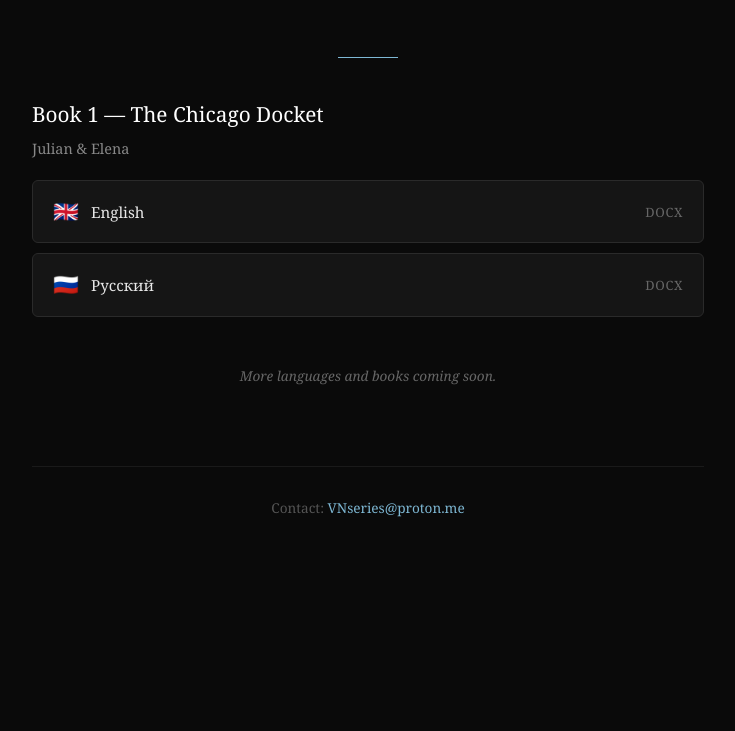
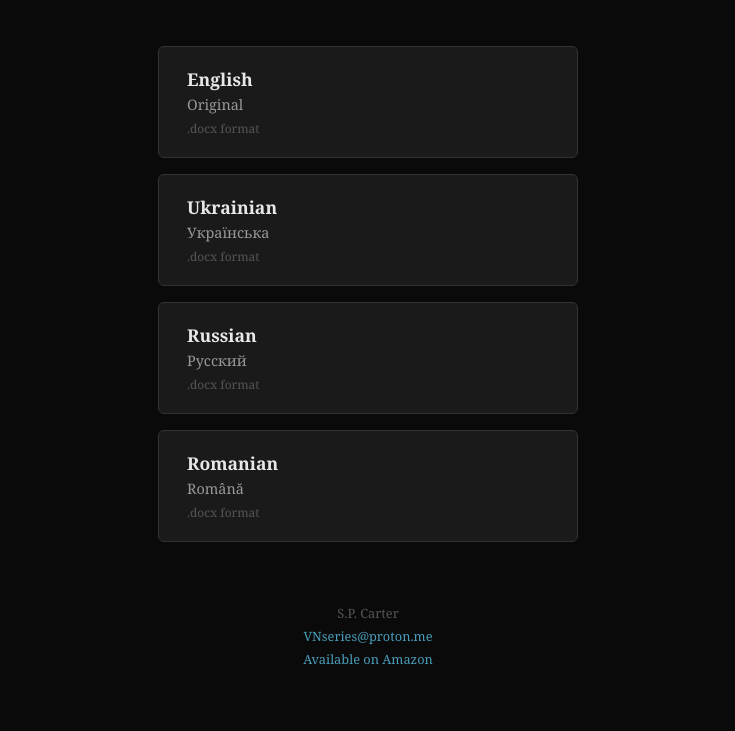
Before and after one commit to VNseries/Velvet-Noir, a plain HTML site: page index.html in a window 1280 px wide. Shown: the part 201-932 px from the top of the page, without its empty margins (272-1007 px from the left). Before the commit the page ends 800 px from the top, so only its background shows below. Drawn offline with Linux system fonts and the light colour scheme.

Commit message:
Add files via upload

```diff
--- a/index.html
+++ b/index.html
@@ -3,194 +3,122 @@
 <head>
     <meta charset="UTF-8">
     <meta name="viewport" content="width=device-width, initial-scale=1.0">
-    <title>The Chicago Docket — S.P. Carter</title>
+    <title>The Chicago Docket — Translations</title>
     <style>
         * { margin: 0; padding: 0; box-sizing: border-box; }
-
         body {
-            font-family: 'Georgia', serif;
+            font-family: Georgia, serif;
             background: #0a0a0a;
             color: #e8e8e8;
             min-height: 100vh;
-            line-height: 1.6;
+            display: flex;
+            flex-direction: column;
+            align-items: center;
+            padding: 60px 20px;
         }
-
-        .container {
-            max-width: 720px;
-            margin: 0 auto;
-            padding: 60px 24px;
+        h1 {
+            font-size: 2.2rem;
+            letter-spacing: 0.05em;
+            margin-bottom: 8px;
+            color: #ffffff;
         }
-
-        .header {
-            text-align: center;
-            margin-bottom: 60px;
-        }
-
-        .header h1 {
-            font-size: 2.4rem;
-            font-weight: normal;
-            letter-spacing: 0.02em;
-            color: #ffffff;
-            margin-bottom: 8px;
-        }
-
-        .header .subtitle {
-            font-size: 1.1rem;
-            color: #7eb8d4;
+        .subtitle {
+            font-size: 1rem;
+            color: #888;
+            margin-bottom: 50px;
             font-style: italic;
         }
-
-        .header .author {
-            margin-top: 16px;
-            font-size: 0.95rem;
-            color: #888;
-            letter-spacing: 0.05em;
+        .series {
+            font-size: 0.85rem;
+            color: #666;
+            margin-bottom: 40px;
+            letter-spacing: 0.1em;
             text-transform: uppercase;
         }
-
-        .divider {
-            width: 60px;
-            height: 1px;
-            background: #7eb8d4;
-            margin: 40px auto;
+        .downloads {
+            display: grid;
+            grid-template-columns: 1fr;
+            gap: 16px;
+            width: 100%;
+            max-width: 420px;
         }
-
-        .book-section {
-            margin-bottom: 48px;
-        }
-
-        .book-section h2 {
-            font-size: 1.3rem;
-            font-weight: normal;
-            color: #ffffff;
-            margin-bottom: 6px;
-        }
-
-        .book-section .book-subtitle {
-            font-size: 0.9rem;
-            color: #888;
-            margin-bottom: 20px;
-        }
-
-        .downloads {
-            display: flex;
-            flex-direction: column;
-            gap: 10px;
-        }
-
         .download-link {
-            display: flex;
-            align-items: center;
-            justify-content: space-between;
-            padding: 14px 20px;
-            background: #151515;
-            border: 1px solid #2a2a2a;
+            display: block;
+            padding: 20px 28px;
+            background: #1a1a1a;
+            border: 1px solid #333;
             border-radius: 6px;
             text-decoration: none;
             color: #e8e8e8;
-            transition: border-color 0.2s, background 0.2s;
+            transition: all 0.2s ease;
         }
-
         .download-link:hover {
-            border-color: #7eb8d4;
-            background: #1a1a1a;
+            background: #222;
+            border-color: #4a9ebb;
+            transform: translateY(-1px);
         }
-
-        .download-link .label {
-            display: flex;
-            align-items: center;
-            gap: 12px;
+        .lang-name {
+            font-size: 1.1rem;
+            font-weight: bold;
+            margin-bottom: 4px;
         }
-
-        .download-link .flag {
-            font-size: 1.3rem;
+        .lang-native {
+            font-size: 0.9rem;
+            color: #999;
         }
-
-        .download-link .lang {
-            font-size: 0.95rem;
+        .file-info {
+            font-size: 0.75rem;
+            color: #555;
+            margin-top: 6px;
         }
-
-        .download-link .format {
+        .footer {
+            margin-top: 60px;
+            text-align: center;
+            color: #555;
             font-size: 0.8rem;
-            color: #666;
-            text-transform: uppercase;
-            letter-spacing: 0.05em;
+            line-height: 1.8;
         }
-
-        .footer {
-            text-align: center;
-            margin-top: 80px;
-            padding-top: 30px;
-            border-top: 1px solid #1a1a1a;
-        }
-
-        .footer p {
-            font-size: 0.85rem;
-            color: #555;
-        }
-
         .footer a {
-            color: #7eb8d4;
+            color: #4a9ebb;
             text-decoration: none;
         }
-
         .footer a:hover {
             text-decoration: underline;
-        }
-
-        .note {
-            text-align: center;
-            font-size: 0.85rem;
-            color: #666;
-            font-style: italic;
-            margin-top: 40px;
-        }
-
-        @media (max-width: 480px) {
-            .header h1 { font-size: 1.8rem; }
-            .container { padding: 40px 16px; }
         }
     </style>
 </head>
 <body>
-    <div class="container">
-        <div class="header">
+    <div class="series">Velvet Noir Series</div>
     <h1>The Chicago Docket</h1>
-            <div class="subtitle">Velvet Noir Series</div>
-            <div class="author">S.P. Carter</div>
-        </div>
+    <p class="subtitle">Book One — Available in 4 Languages</p>
 
-        <div class="divider"></div>
-
-        <!-- Book 1 -->
-        <div class="book-section">
-            <h2>Book 1 — The Chicago Docket</h2>
-            <div class="book-subtitle">Julian &amp; Elena</div>
     <div class="downloads">
-                <a href="TheChicagoDocket_Book1.docx" class="download-link" download>
-                    <div class="label">
-                        <span class="flag">&#127468;&#127463;</span>
-                        <span class="lang">English</span>
-                    </div>
-                    <span class="format">DOCX</span>
+        <a class="download-link" href="TheChicagoDocket_Book1.docx" download>
+            <div class="lang-name">English</div>
+            <div class="lang-native">Original</div>
+            <div class="file-info">.docx format</div>
         </a>
-                <a href="TheChicagoDocket_Book1_Russian.docx" class="download-link" download>
-                    <div class="label">
-                        <span class="flag">&#127479;&#127482;</span>
-                        <span class="lang">Русский</span>
-                    </div>
-                    <span class="format">DOCX</span>
+        <a class="download-link" href="TheChicagoDocket_Book1_Ukrainian.docx" download>
+            <div class="lang-name">Ukrainian</div>
+            <div class="lang-native">Українська</div>
+            <div class="file-info">.docx format</div>
         </a>
-            </div>
-        </div>
-
-        <div class="note">
-            More languages and books coming soon.
+        <a class="download-link" href="TheChicagoDocket_Book1_Russian.docx" download>
+            <div class="lang-name">Russian</div>
+            <div class="lang-native">Русский</div>
+            <div class="file-info">.docx format</div>
+        </a>
+        <a class="download-link" href="TheChicagoDocket_Book1_Romanian.docx" download>
+            <div class="lang-name">Romanian</div>
+            <div class="lang-native">Română</div>
+            <div class="file-info">.docx format</div>
+        </a>
     </div>
 
     <div class="footer">
-            <p>Contact: <a href="mailto:VNseries@proton.me">VNseries@proton.me</a></p>
-        </div>
+        <p>S.P. Carter</p>
+        <p><a href="mailto:VNseries@proton.me">VNseries@proton.me</a></p>
+        <p><a href="https://www.amazon.com/dp/B0GX2WYJY6">Available on Amazon</a></p>
     </div>
 </body>
 </html>
```
Lines whose indentation alone changed are shown as unchanged.
